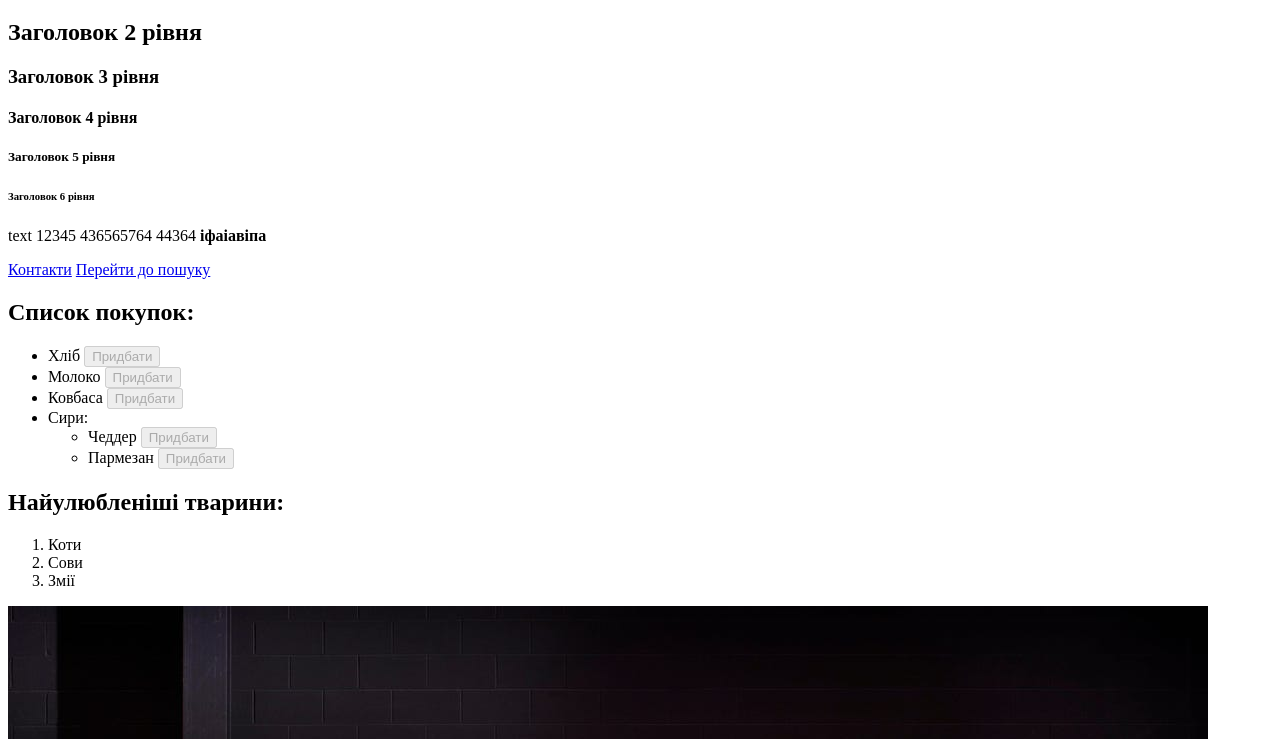
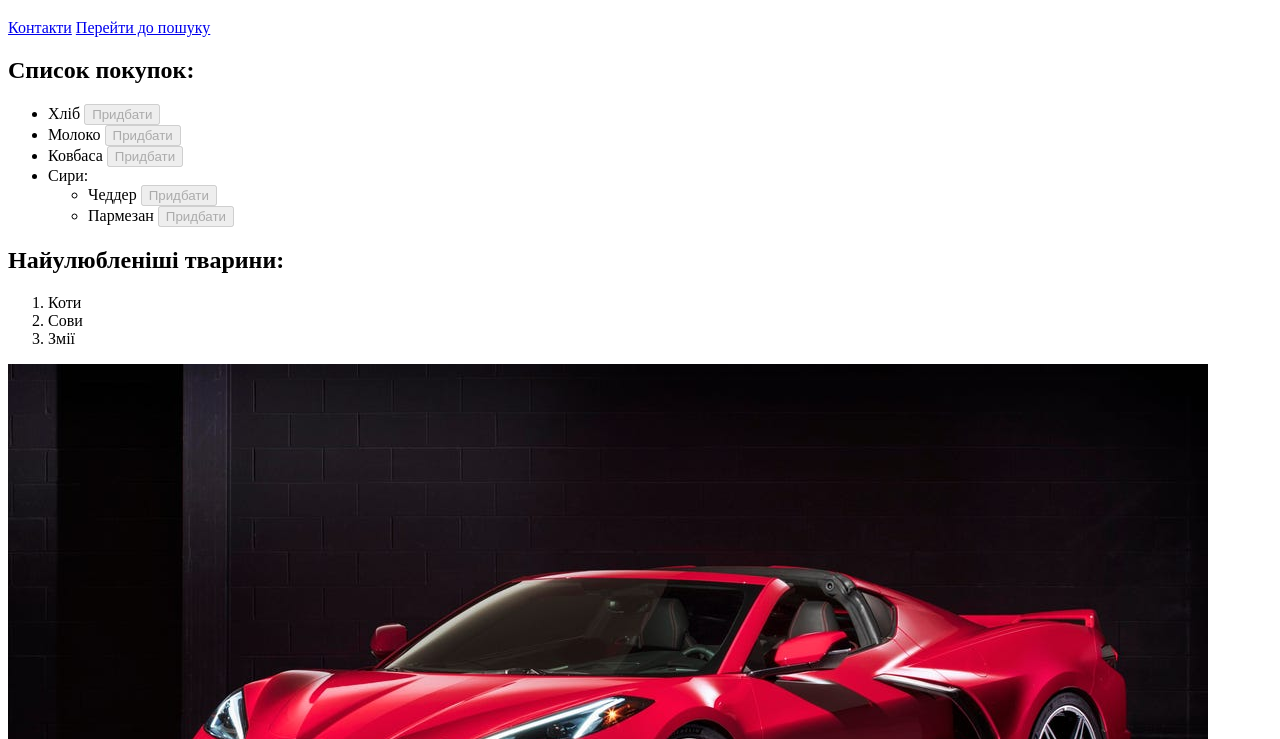
Before and after one commit to fc-fullstack-courses/FM2023-1-HTML--CSS, a plain HTML site: page index.html in a window 1280 px wide. Shown: the part 61-800 px from the top of the page. Drawn offline with Linux system fonts and the light colour scheme.

Commit message:
Remove some elements

```diff
--- a/index.html
+++ b/index.html
@@ -2,20 +2,10 @@
 <html lang="uk">
   <head>
     <title>Мій перший сайт</title>
-    <meta charset="UTF-8">
+    <meta charset="UTF-8" />
   </head>
   <body>
     <h1 title="title attribute">Головна сторінка 1</h1>
-    <h2 data-test-attribute-121345="true">Заголовок 2 рівня</h2>
-    <h3>Заголовок 3 рівня</h3>
-    <h4>Заголовок 4 рівня</h4>
-    <h5>Заголовок 5 рівня</h5>
-    <h6>Заголовок 6 рівня</h6>
-
-    <p>
-      text 12345 436565764 44364
-      <b><span>іфаіавіпа</span></b>
-    </p>
     <a href="./contacts.html">Контакти</a>
     <a href="https://google.com" target="_blank">Перейти до пошуку</a>
     <h2>Список покупок:</h2>
@@ -37,6 +27,6 @@
       <li>Сови</li>
       <li>Змії</li>
     </ol>
-    <img src="./car.jpg" alt="Червоний автомобіль">
-</body>
+    <img src="./car.jpg" alt="Червоний автомобіль" />
+  </body>
 </html>
```
